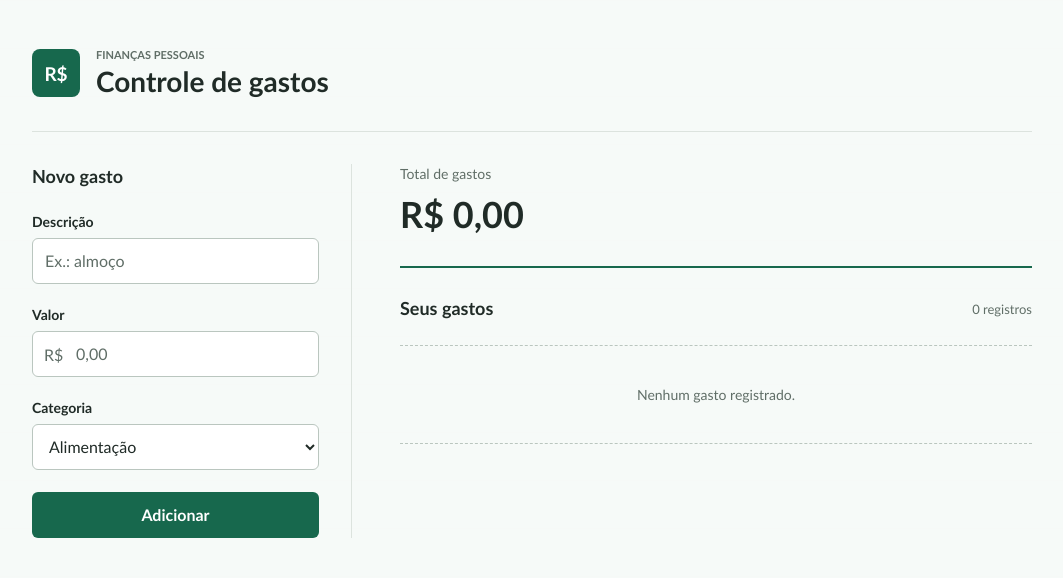
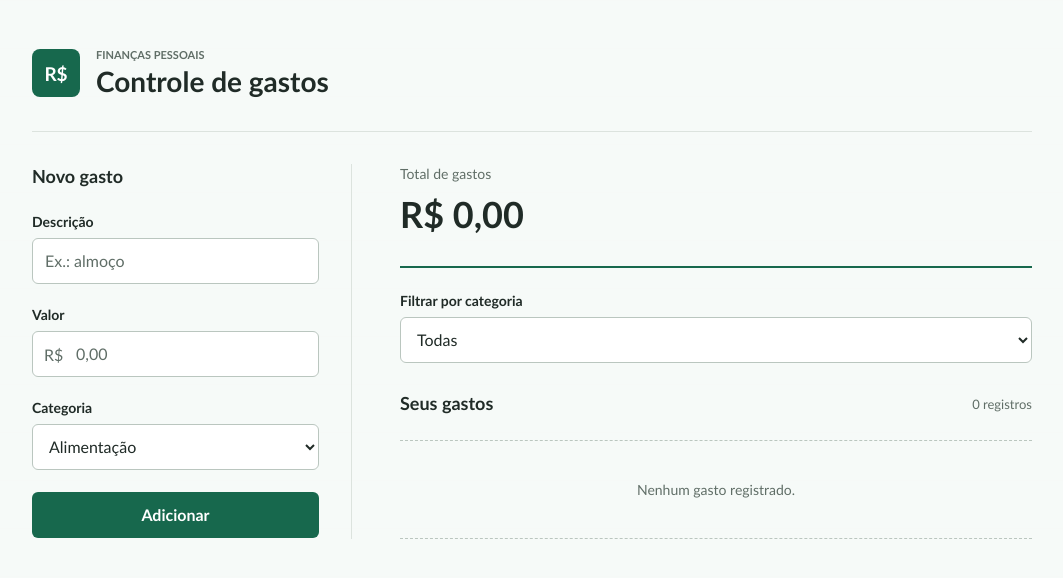
Before and after one commit to MIGUELLIMA11/atividadeJP, a React (Vite) app: page / in a window 1280 px wide. Shown: the top 578 px of the page, without its empty margins (108-1171 px from the left). Built offline with nearby package versions, Linux system fonts and the light colour scheme.

Commit message:
missao 4: filtrar lista e total por categoria

```diff
--- a/src/App.css
+++ b/src/App.css
@@ -155,6 +155,10 @@ input::placeholder {
   padding-top: 28px;
 }
 
+.filtro-categorias {
+  margin-top: 24px;
+}
+
 .cabecalho-lista {
   display: flex;
   justify-content: space-between;
--- a/src/App.jsx
+++ b/src/App.jsx
@@ -1,11 +1,16 @@
 import { useState } from 'react'
 import FormularioGasto from './components/FormularioGasto'
+import FiltroCategorias from './components/FiltroCategorias'
 import ListaGastos from './components/ListaGastos'
 import TotalGastos from './components/TotalGastos'
 import './App.css'
 
 function App() {
   const [gastos, definirGastos] = useState([])
+  const [categoriaSelecionada, definirCategoriaSelecionada] = useState('Todas')
+  const gastosVisiveis = categoriaSelecionada === 'Todas'
+    ? gastos
+    : gastos.filter((gasto) => gasto.categoria === categoriaSelecionada)
 
   function adicionarGasto(novoGasto) {
     definirGastos((gastosAtuais) => [
@@ -31,8 +36,16 @@ function App() {
       <div className="area-principal">
         <FormularioGasto aoAdicionar={adicionarGasto} />
         <div className="resumo-gastos">
-          <TotalGastos gastos={gastos} />
-          <ListaGastos gastos={gastos} aoRemover={removerGasto} />
+          <TotalGastos gastos={gastosVisiveis} categoria={categoriaSelecionada} />
+          <FiltroCategorias
+            categoria={categoriaSelecionada}
+            aoAlterar={definirCategoriaSelecionada}
+          />
+          <ListaGastos
+            gastos={gastosVisiveis}
+            aoRemover={removerGasto}
+            categoria={categoriaSelecionada}
+          />
         </div>
       </div>
     </main>
--- /dev/null
+++ b/src/components/FiltroCategorias.jsx
@@ -0,0 +1,20 @@
+function FiltroCategorias({ categoria, aoAlterar }) {
+  return (
+    <div className="campo filtro-categorias">
+      <label htmlFor="filtro-categoria">Filtrar por categoria</label>
+      <select
+        id="filtro-categoria"
+        value={categoria}
+        onChange={(evento) => aoAlterar(evento.target.value)}
+      >
+        <option>Todas</option>
+        <option>Alimentação</option>
+        <option>Transporte</option>
+        <option>Lazer</option>
+        <option>Outros</option>
+      </select>
+    </div>
+  )
+}
+
+export default FiltroCategorias
--- a/src/components/ListaGastos.jsx
+++ b/src/components/ListaGastos.jsx
@@ -1,4 +1,4 @@
-function ListaGastos({ gastos, aoRemover }) {
+function ListaGastos({ gastos, aoRemover, categoria }) {
   return (
     <section className="lista-gastos" aria-labelledby="titulo-lista">
       <div className="cabecalho-lista">
@@ -34,7 +34,11 @@ function ListaGastos({ gastos, aoRemover }) {
           </li>
         ))}
       </ul>
-      {gastos.length === 0 && <p className="lista-vazia">Nenhum gasto registrado.</p>}
+      {gastos.length === 0 && (
+        <p className="lista-vazia">
+          {categoria === 'Todas' ? 'Nenhum gasto registrado.' : 'Nenhum gasto nesta categoria.'}
+        </p>
+      )}
     </section>
   )
 }
--- a/src/components/TotalGastos.jsx
+++ b/src/components/TotalGastos.jsx
@@ -1,4 +1,4 @@
-function TotalGastos({ gastos }) {
+function TotalGastos({ gastos, categoria }) {
   const totalCentavos = gastos.reduce((total, gasto) => total + gasto.valorCentavos, 0)
   const totalFormatado = (totalCentavos / 100).toLocaleString('pt-BR', {
     style: 'currency',
@@ -7,7 +7,9 @@ function TotalGastos({ gastos }) {
 
   return (
     <section className="total-gastos" aria-labelledby="titulo-total">
-      <h2 id="titulo-total">Total de gastos</h2>
+      <h2 id="titulo-total">
+        {categoria === 'Todas' ? 'Total de gastos' : `Total: ${categoria}`}
+      </h2>
       <p className="valor-total">{totalFormatado}</p>
     </section>
   )
```
Also changed, not shown: 1 other file (tests, documents, lock files or other folders).
